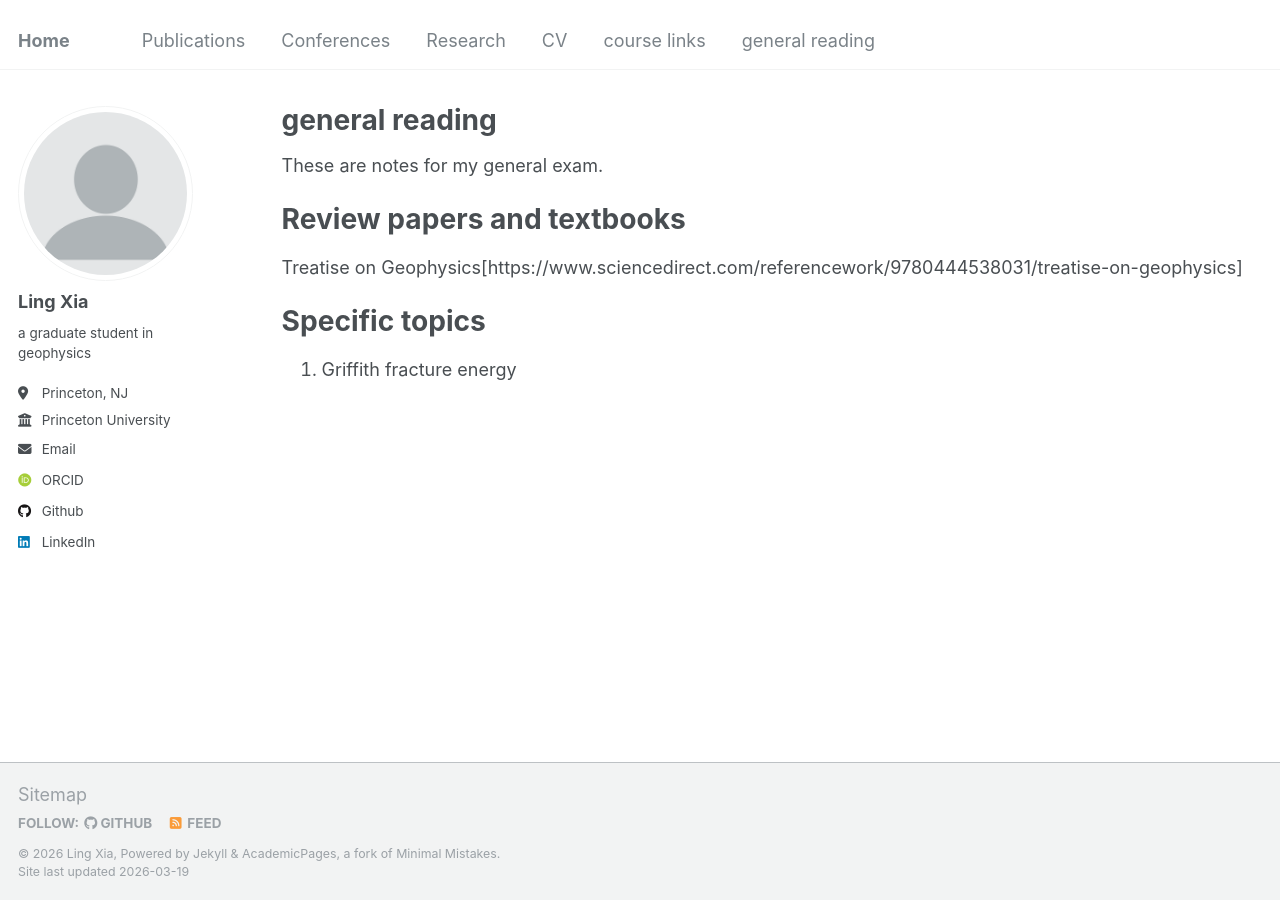
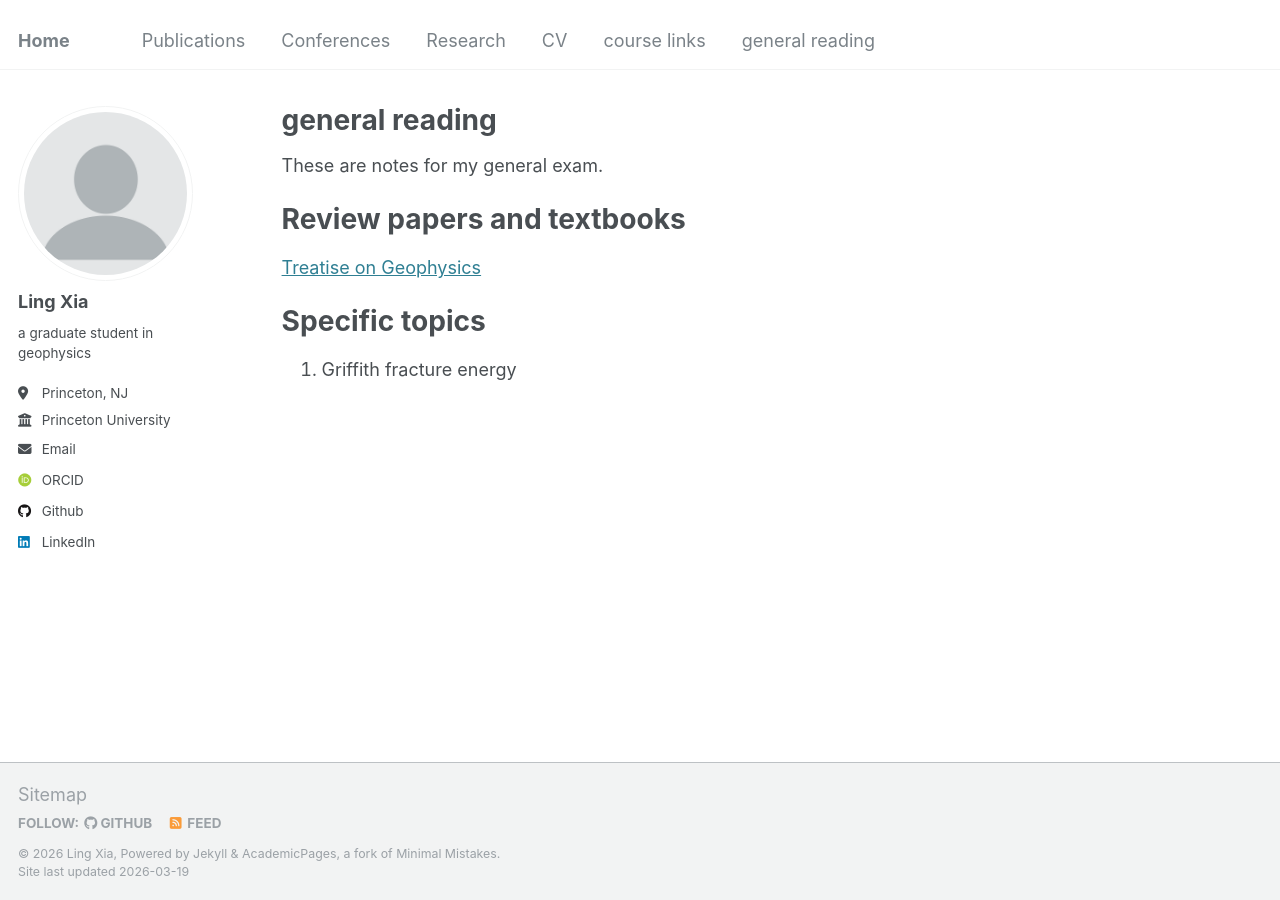
Before and after one commit to xialing2003/xialing2003.github.io, a Jekyll site: the page built from _pages/general.md, in a window 1280 px wide. Built offline with Jekyll 4.4.1, drawn with Linux system fonts in a browser that asks for light colours; some web fonts are replaced.

Commit message:
Fix link formatting for Treatise on Geophysics

```diff
--- a/_pages/general.md
+++ b/_pages/general.md
@@ -12,7 +12,7 @@ redirect_from:
 
 These are notes for my general exam.
 # Review papers and textbooks
-Treatise on Geophysics[https://www.sciencedirect.com/referencework/9780444538031/treatise-on-geophysics]
+[Treatise on Geophysics](https://www.sciencedirect.com/referencework/9780444538031/treatise-on-geophysics)
 
 # Specific topics
 1. Griffith fracture energy
```
